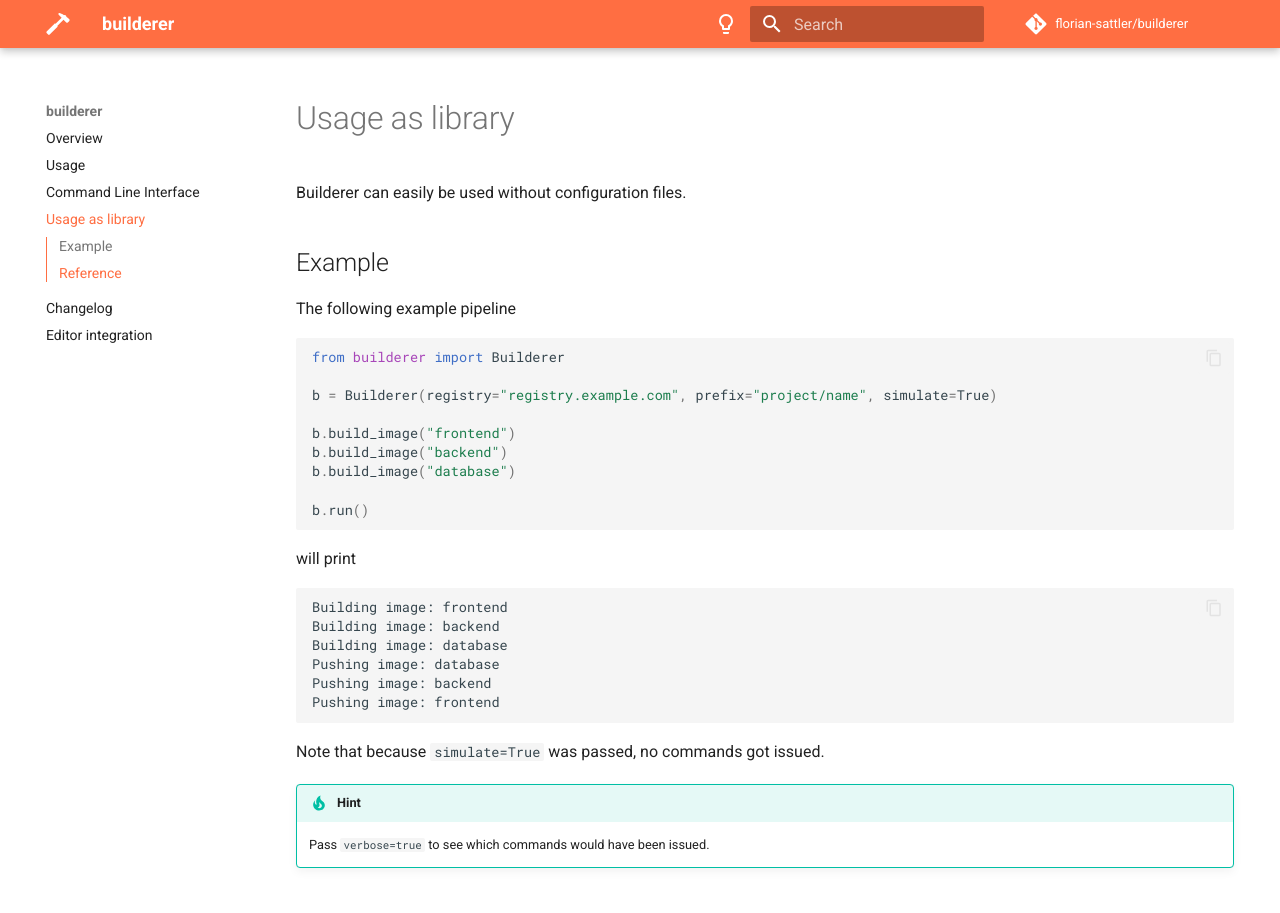
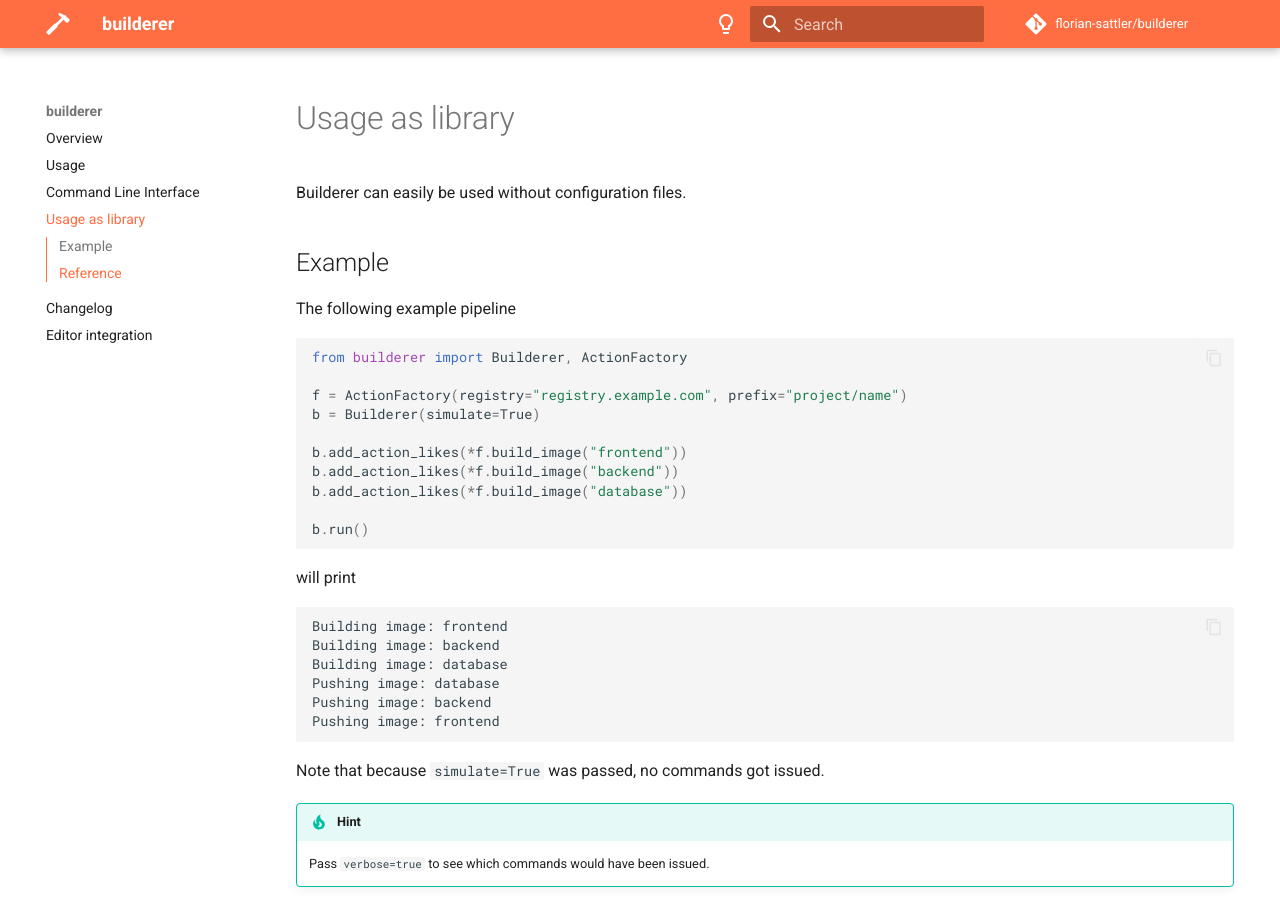
Before and after one commit to florian-sattler/builderer, an MkDocs documentation site: the page built from docs/library.md, in a window 1280 px wide and 1375 px high. Shown: the top 913 px of the window. Built offline with MkDocs 1.6.1 and Material for MkDocs 9.7.7, drawn with Linux system fonts in a browser that asks for light colours; comment, search, counter and statistics services are not loaded.

Commit message:
even more documentation

````diff
--- a/docs/library.md
+++ b/docs/library.md
@@ -7,13 +7,14 @@ Builderer can easily be used without configuration files.
 The following example pipeline
 
 ```python
-from builderer import Builderer
+from builderer import Builderer, ActionFactory
 
-b = Builderer(registry="registry.example.com", prefix="project/name", simulate=True)
+f = ActionFactory(registry="registry.example.com", prefix="project/name")
+b = Builderer(simulate=True)
 
-b.build_image("frontend")
-b.build_image("backend")
-b.build_image("database")
+b.add_action_likes(*f.build_image("frontend"))
+b.add_action_likes(*f.build_image("backend"))
+b.add_action_likes(*f.build_image("database"))
 
 b.run()
 ```
````
